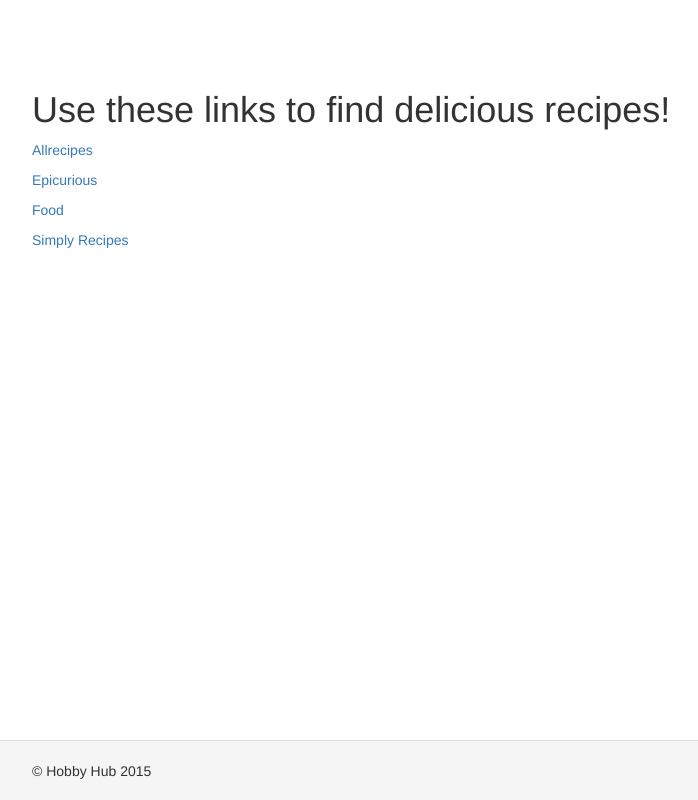
After one commit to wwcao/group8, a Yii app: template basic/views/site/recipes.php in a window 1280 px wide. The commit adds this page. Shown: the whole page, without its empty margins (38-736 px from the left). Run offline with PHP 8.4 and a stand-in for Yii, Linux system fonts and the light colour scheme; the template is opened without the code that fills it, so the values that code supplies are empty; some libraries are stand-ins or nearby versions.

Commit message:
added a recipes page with links to various recipe websites

```diff
--- a/basic/controllers/SiteController.php
+++ b/basic/controllers/SiteController.php
@@ -125,4 +125,8 @@
     {
         return $this->render('about');
     }
+    public function actionRecipes()
+    {
+        return $this->render('recipes');
+    }
 }
--- a/basic/views/layouts/main.php
+++ b/basic/views/layouts/main.php
@@ -37,6 +37,7 @@
         'options' => ['class' => 'navbar-nav navbar-right'],
         'items' => [
             ['label' => 'Home', 'url' => ['/site/index']],
+            ['label' => 'Recipes', 'url' => ['/site/recipes']],
             ['label' => 'About', 'url' => ['/site/about']],
             ['label' => 'Contact', 'url' => ['/site/contact']],
             Yii::$app->user->isGuest ?
--- a/basic/views/site/about.php
+++ b/basic/views/site/about.php
@@ -7,7 +7,7 @@
 $this->title = 'About HobbyHub';
 $this->params['breadcrumbs'][] = $this->title;
 ?>
-<div class="site-about">
+<div class="site-About">
     <h1><?= Html::encode($this->title) ?></h1>
 
     <p>
--- /dev/null
+++ b/basic/views/site/recipes.php
@@ -0,0 +1,31 @@
+<?php
+
+/* @var $this yii\web\View */
+
+use yii\helpers\Html;
+
+$this->title = 'Use these links to find delicious recipes!';
+$this->params['breadcrumbs'][] = $this->title;
+?>
+<div class="site-recipes">
+    <h1><?= Html::encode($this->title) ?></h1>
+
+    <p>
+        <a href="http://allrecipes.com">Allrecipes</a>
+
+
+    </p>
+    <p>
+    	<a href="http://www.epicurious.com">Epicurious</a>
+
+     </p>
+     <p>
+     	 <a href="http://www.food.com">Food</a>
+
+      </p>
+      <p>
+      <a href="http://www.simplyrecipes.com">Simply Recipes</a>
+      </p>
+
+
+</div>
```
